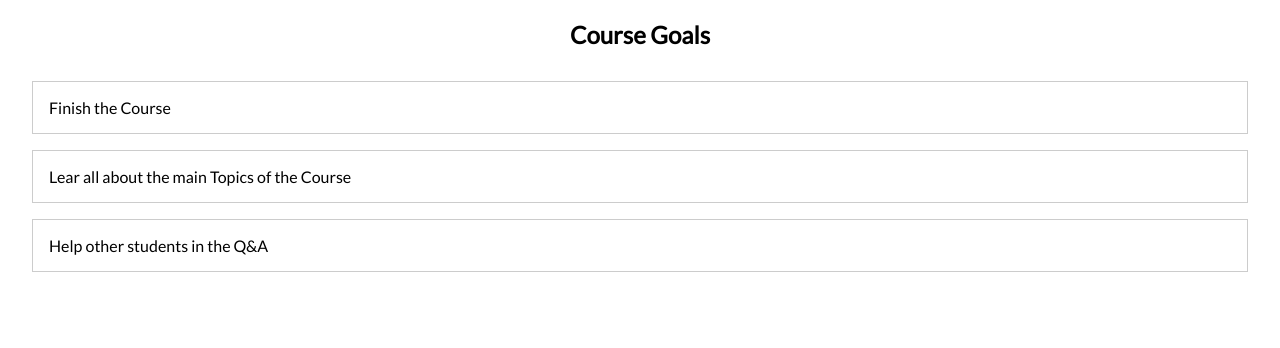
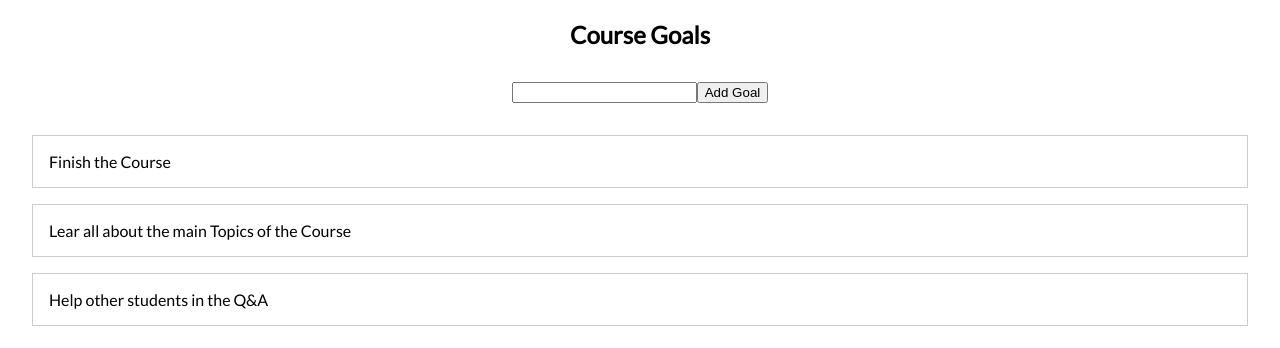
Before and after one commit to locaulker/reactRefresherProject, a React (Create React App) app: page / in a window 1280 px wide. Shown: the top 348 px of the page. Built offline with nearby package versions, Linux system fonts and the light colour scheme.

Commit message:
end of L32

```diff
--- a/src/App.js
+++ b/src/App.js
@@ -1,6 +1,7 @@
 import React from "react"
 
 import GoalList from "./components/GoalList/GoalList"
+import NewGoal from "./components/NewGoal/NewGoal"
 import "./App.css"
 
 const App = () => {
@@ -13,6 +14,7 @@
   return (
     <div className="course-goals">
       <h2>Course Goals</h2>
+      <NewGoal />
       <GoalList goals={courseGoals} />
     </div>
   )
--- /dev/null
+++ b/src/components/NewGoal/NewGoal.css
@@ -0,0 +1,4 @@
+.new-goal {
+  margin: 2rem;
+  text-align: center;
+}
--- /dev/null
+++ b/src/components/NewGoal/NewGoal.js
@@ -0,0 +1,25 @@
+import React from "react"
+
+import "./NewGoal.css"
+
+const NewGoal = () => {
+  const addGoalHandler = event => {
+    event.preventDefault()
+
+    const newGoal = {
+      id: Math.random().toString(),
+      text: "My new goal!"
+    }
+
+    console.log(newGoal)
+  }
+
+  return (
+    <form className="new-goal" onSubmit={addGoalHandler}>
+      <input type="text" />
+      <button type="submit">Add Goal</button>
+    </form>
+  )
+}
+
+export default NewGoal
```
